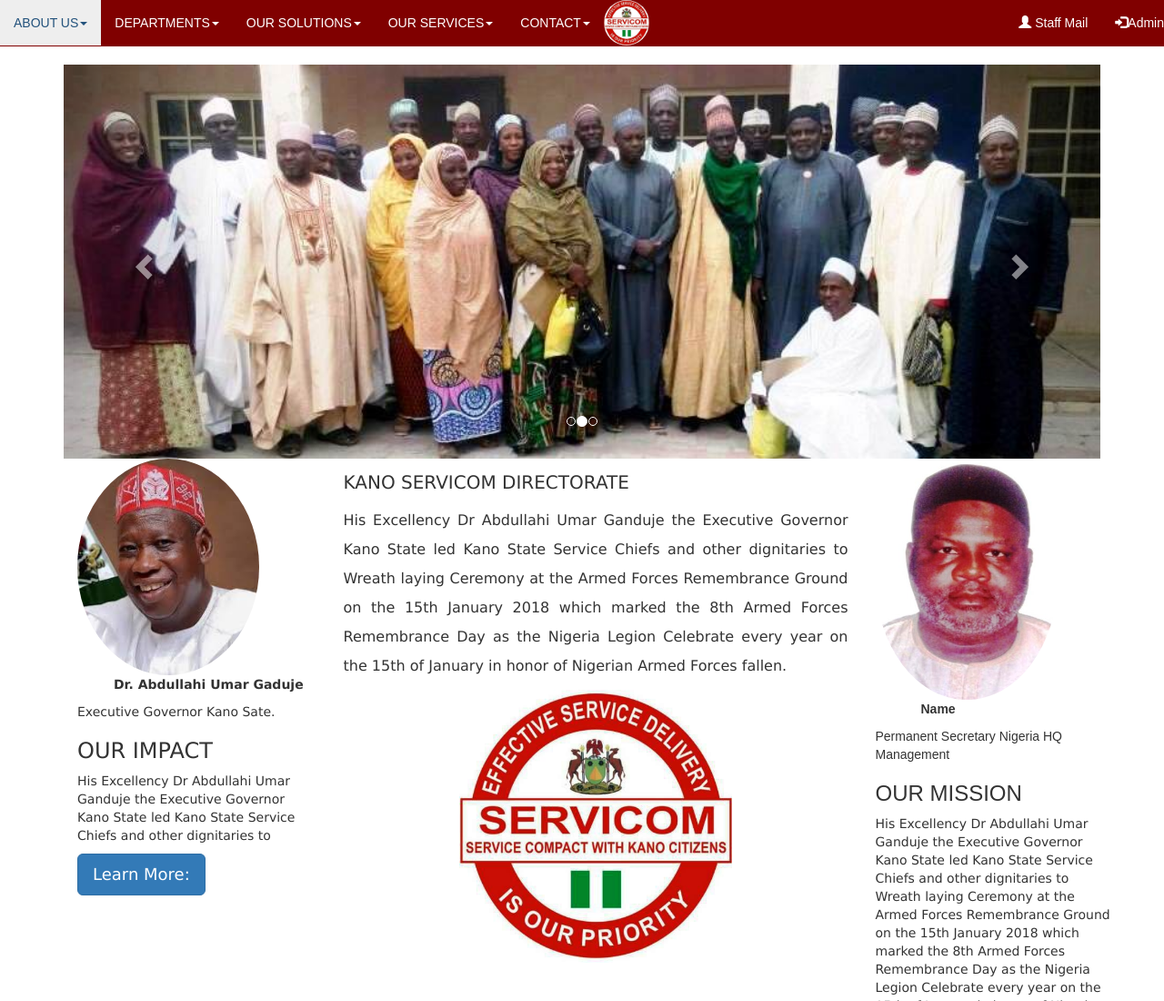
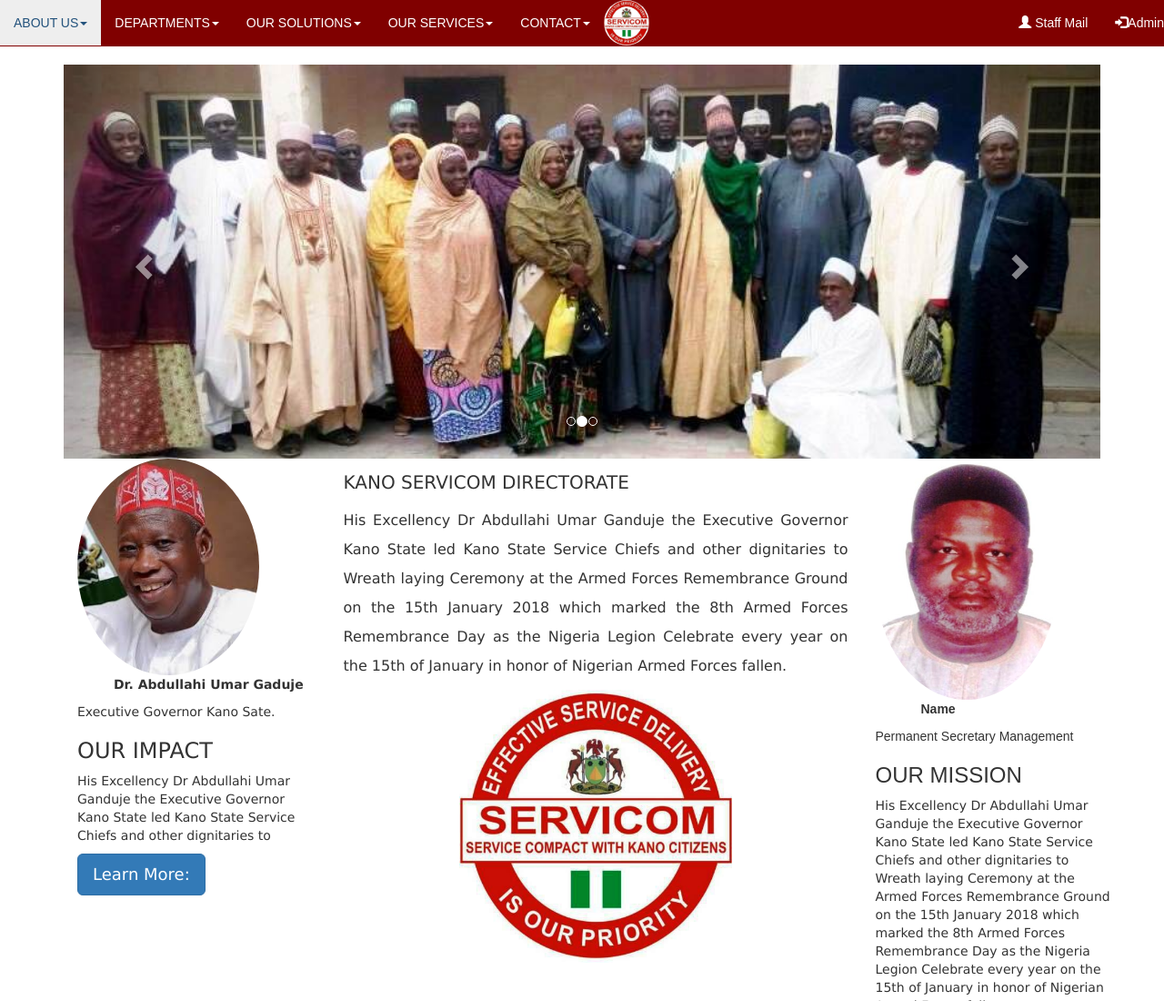
Before and after one commit to jafargiginyu/kanoserv, a plain HTML site: page index.html in a window 1280 px wide. Shown: the top 1100 px of the page at 91% size. Drawn offline with nearby package versions, Linux system fonts and the light colour scheme.

Commit message:
Update index.html

```diff
--- a/index.html
+++ b/index.html
@@ -165,7 +165,7 @@
 <div class="col-md-3">
   <div class="font"><img class="pic" src="images/ps.jpg"  class="img-circle" alt="Cinque Terre">
 <img class="picbig" src="images/ps.jpg"  class="img-circle" alt="Cinque Terre"><p><strong class="picpaddin">Name</strong><p>Permanent Secretary
-Nigeria HQ
+
 Management</p>
 <h3>OUR MISSION</h3></div>
   <p>
```
